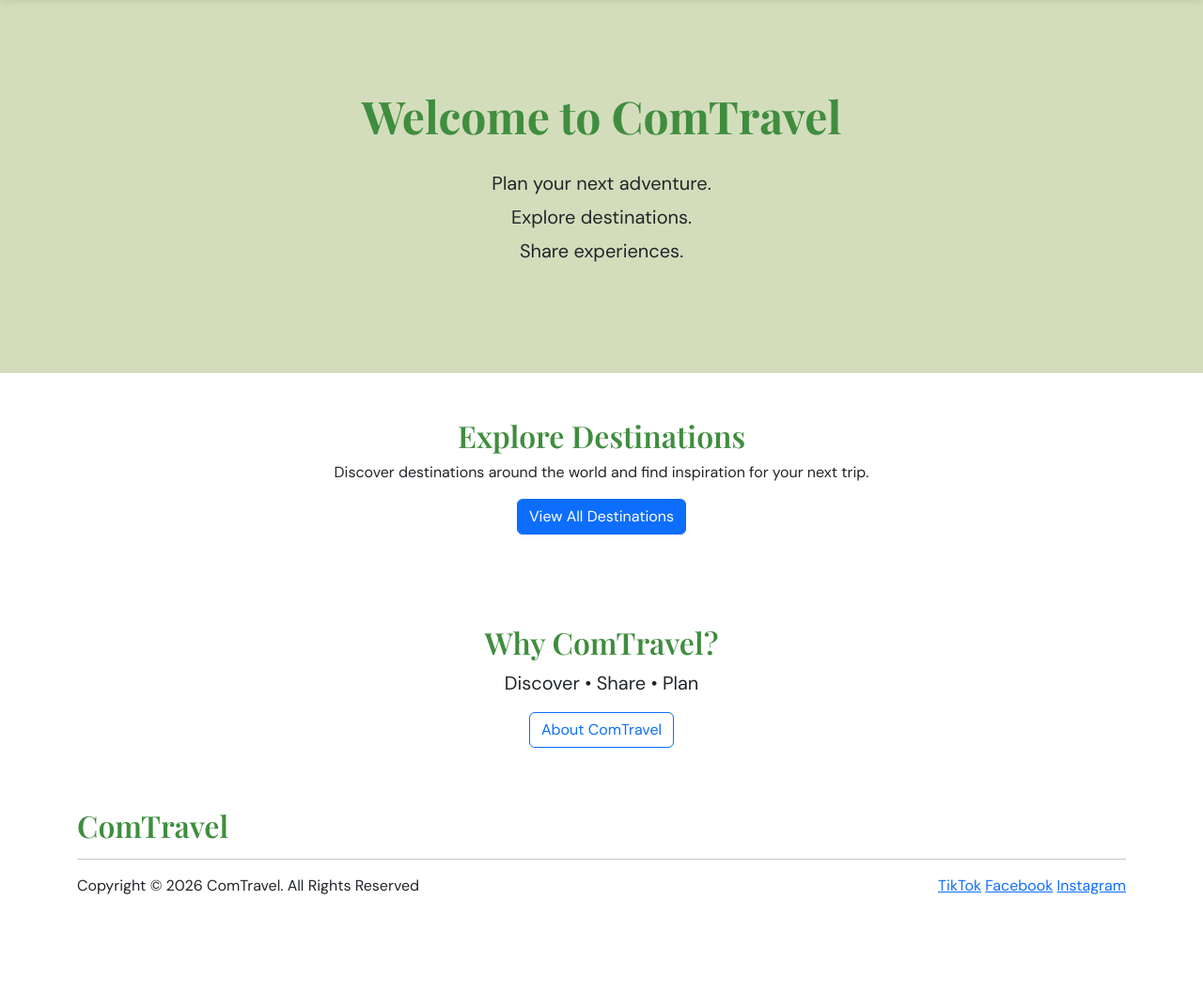
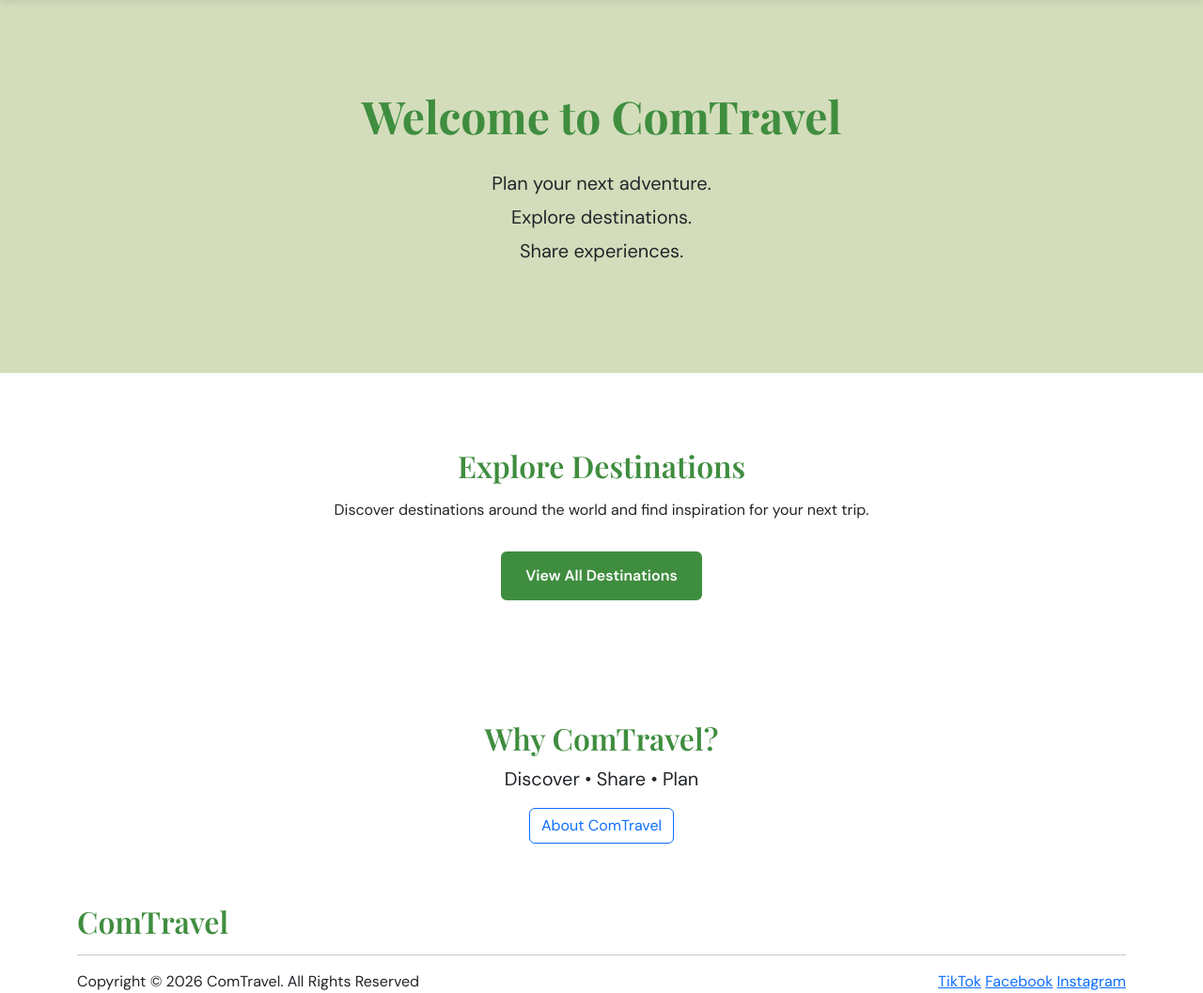
Before and after one commit to ShanySB/django_comtravel, a Django app: page / in a window 1280 px wide. Shown: the part 81-1138 px from the top of the page at 94% size. Before the commit the page ends 1033 px from the top, so only its background shows below. Run offline with Django 4.2, Linux system fonts and the light colour scheme.

Commit message:
Added css to explore section and buttons

```diff
--- a/home/templates/home/index.html
+++ b/home/templates/home/index.html
@@ -16,13 +16,15 @@
  </section>
 
  <!-- Explore Destinations Section -->
- <section class="container text-center py-5">
-    <h2>Explore Destinations</h2>
-    <p>
-        Discover destinations around the world and find inspiration
-        for your next trip.
-    </p>
-    <a href="#" class="btn btn-primary">View All Destinations</a>
+ <section class="explore-section text-center">
+    <div class="container">
+        <h2>Explore Destinations</h2>
+        <p>
+            Discover destinations around the world and find inspiration
+            for your next trip.
+        </p>
+        <a href="#" class="btn comtravel-btn">View All Destinations</a>
+    </div>
  </section>
 
  <!-- Why ComTravel Section -->
--- a/static/css/style.css
+++ b/static/css/style.css
@@ -62,3 +62,33 @@ h3 {
     font-size: 1.25rem;
     line-height: 1.8;
 }
+
+/* Explore Destinations Section */
+.explore-section {
+    background-color: #ffffff;
+    padding: 5rem 1rem;
+}
+
+.explore-section h2 {
+    color: #3f8d3f;
+    margin-bottom: 1rem;
+}
+
+.explore-section p {
+    margin-bottom: 2rem;
+}
+
+/* Buttons */
+.comtravel-btn {
+    background-color: #3f8d3f;
+    color: #ffffff;
+    border: 2px solid #3f8d3f;
+    padding: 0.75rem 1.5rem;
+    font-weight: 600;
+}
+
+.comtravel-btn:hover {
+    background-color: #5ba352;
+    color: #ffffff;
+    border-color: #5ba352;
+}
```
